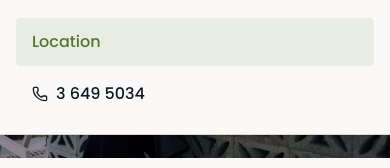
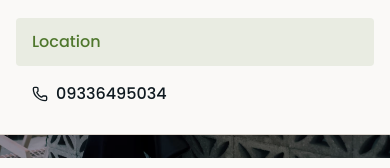
Before and after one commit to JoandarcZienagebriel/second-dental, a React (Vite) app: page /location in a window 390 px wide. Both pictures are taken after a click on the button "Toggle menu". Shown: the part 218-386 px from the top of the page. Built offline with nearby package versions, Linux system fonts and the light colour scheme; no server answers; a web font is replaced by a local one.

Commit message:
remove-fotter-description

```diff
--- a/src/components/Navbar.jsx
+++ b/src/components/Navbar.jsx
@@ -130,7 +130,7 @@ export default function Navbar() {
               className="flex items-center gap-2 px-4 py-3 text-base font-medium text-[#0F1A20] hover:bg-[#1E3A8A] rounded-md"
             >
               <Phone className="w-4 h-4" />
-              3 649 5034
+             09336495034
             </a>
           </div>
         </div>
```
